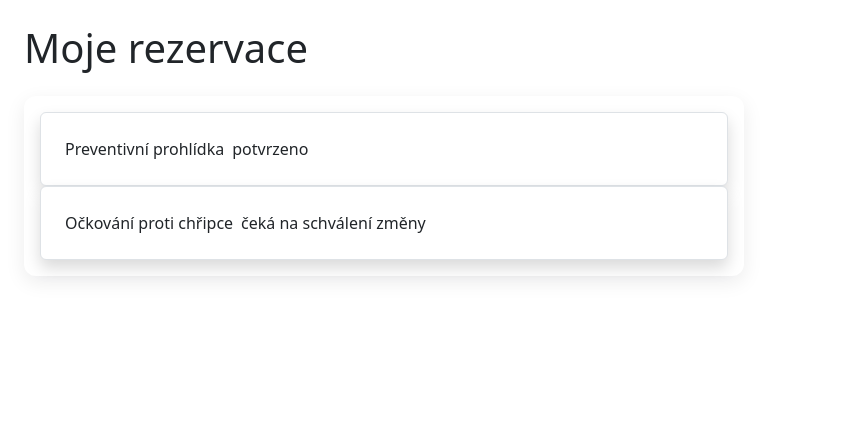
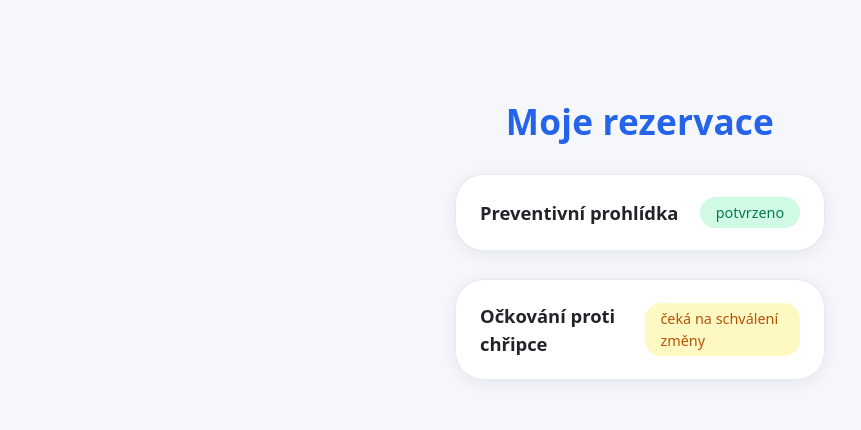
Before and after one commit to kofronadam/react-app, a React (Vite) app: page /moje-rezervace in a window 1280 px wide. Shown: the top 430 px of the page, without its empty margins (0-861 px from the left). Built offline with nearby package versions, Linux system fonts and the light colour scheme.

Commit message:
css uprava

```diff
--- /dev/null
+++ b/src/components/MyReservation.css
@@ -0,0 +1,126 @@
+.myres-root {
+  min-height: 60vh;
+  display: flex;
+  justify-content: center;
+  align-items: center;
+  background: #f5f7fa;
+}
+
+.myres-container {
+  width: 100%;
+  max-width: 560px;
+  padding: 24px 20px;
+  margin: 0 auto;
+}
+
+.myres-title {
+  text-align: center;
+  font-size: 2.2rem;
+  font-weight: 700;
+  color: #2563eb;
+  margin-bottom: 2rem;
+  letter-spacing: 0.2px;
+}
+
+.myres-list {
+  display: flex;
+  flex-direction: column;
+  gap: 28px;
+  align-items: center;
+}
+
+.myres-card {
+  width: 100%;
+  max-width: 370px;
+  background: #fff;
+  border-radius: 1.8rem;
+  box-shadow: 0 3px 16px 0 rgba(0,32,120,0.08);
+  border: 1px solid #e5eaf1;
+  padding: 22px 24px;
+  cursor: pointer;
+  transition: transform 0.18s, box-shadow 0.18s;
+  position: relative;
+}
+.myres-card:hover, .myres-card--active {
+  transform: scale(1.033);
+  box-shadow: 0 6px 28px 0 rgba(0,16,120,0.15);
+}
+
+.myres-header {
+  display: flex;
+  justify-content: space-between;
+  align-items: center;
+}
+
+.myres-procedure {
+  font-size: 1.15rem;
+  font-weight: 600;
+}
+
+.myres-status {
+  font-size: 0.9rem;
+  font-weight: 500;
+  border-radius: 1rem;
+  padding: 0.32em 1.1em;
+  margin-left: 10px;
+  transition: background 0.15s;
+}
+.myres-status--ok {
+  background: #d1fae5;
+  color: #047857;
+}
+.myres-status--pending {
+  background: #fef9c3;
+  color: #b45309;
+}
+
+.myres-details {
+  margin-top: 1.4rem;
+  font-size: 1rem;
+  display: flex;
+  flex-direction: column;
+  gap: 0.42em;
+}
+
+.myres-label {
+  font-weight: 500;
+  color: #184e94;
+}
+.myres-actions {
+  display: flex;
+  gap: 1.1rem;
+  margin-top: 1.1rem;
+  justify-content: center;
+}
+
+.myres-btn {
+  padding: 0.6em 1.3em;
+  font-size: 1rem;
+  border: none;
+  border-radius: 1.3em;
+  font-weight: 600;
+  cursor: pointer;
+  box-shadow: 0 2px 10px 0 rgba(38,99,235,0.06);
+  transition: background 0.15s;
+}
+.myres-btn--change {
+  background: #2563eb;
+  color: #fff;
+}
+.myres-btn--change:hover {
+  background: #1946a7;
+}
+.myres-btn--cancel {
+  background: #ef4444;
+  color: #fff;
+}
+.myres-btn--cancel:hover {
+  background: #b91c1c;
+}
+
+.myres-empty {
+  color: #6b7280;
+  text-align: center;
+  margin-top: 2rem;
+  font-size: 1rem;
+}
--- a/src/components/MyReservation.tsx
+++ b/src/components/MyReservation.tsx
@@ -1,7 +1,6 @@
 import { useState } from "react";
+import "./MyReservation.css"
 
-
-// Typ rezervace
 type Reservation = {
   id: number;
   clinic: string;
@@ -39,46 +38,40 @@ export default function MyReservations() {
 
   const handleChange = (id: number) => {
     alert(`Žádost o změnu termínu pro rezervaci #${id}`);
-    // zde by bylo otevření dialogu/kalendáře pro výběr termínu
   };
 
   const handleCancel = (id: number) => {
     alert(`Žádost o zrušení rezervace #${id}`);
-    // zde by bylo volání na backend ke zrušení
   };
 
   return (
-    <div className="max-w-2xl mx-auto p-4">
-      <h1 className="text-2xl font-bold mb-4">Moje rezervace</h1>
-      <div className="grid gap-4">
+    <div className="myres-root">
+      <div className="myres-container">
+        <h1 className="myres-title">Moje rezervace</h1>
+        <div className="myres-list">
           {mockReservations.map((res) => (
             <div
               key={res.id}
-            className={`border rounded shadow p-4 cursor-pointer bg-white`}
+              className={`myres-card ${selected === res.id ? "myres-card--active" : ""}`}
               onClick={() => handleSelect(res.id)}
             >
-            <div className="flex justify-between items-center">
-              <span className="font-semibold">{res.procedure}</span>
+              <div className="myres-header">
+                <span className="myres-procedure">{res.procedure}</span>
                 <span
-                className={`text-xs px-2 py-1 rounded ${
+                  className={`myres-status ${
                     res.status === "potvrzeno"
-                    ? "bg-green-100 text-green-800"
-                    : "bg-yellow-100 text-yellow-800"
-                }`}
-              >
+                      ? "myres-status--ok"
+                      : "myres-status--pending"
+                  }`}>
                   {res.status}
                 </span>
               </div>
               {selected === res.id && (
-              <div className="mt-2 text-sm transition-all">
+                <div className="myres-details">
+                  <div><span className="myres-label">Klinika:</span> {res.clinic}</div>
+                  <div><span className="myres-label">Lékař:</span> {res.doctor}</div>
                   <div>
-                  <strong>Klinika:</strong> {res.clinic}
-                </div>
-                <div>
-                  <strong>Lékař:</strong> {res.doctor}
-                </div>
-                <div>
-                  <strong>Datum a čas:</strong>{" "}
+                    <span className="myres-label">Datum a čas:</span>{" "}
                     {new Date(res.datetime).toLocaleString("cs-CZ", {
                       day: "2-digit",
                       month: "2-digit",
@@ -87,9 +80,9 @@ export default function MyReservations() {
                       minute: "2-digit",
                     })}
                   </div>
-                <div className="mt-3 flex gap-3">
+                  <div className="myres-actions">
                     <button
-                    className="px-3 py-1 border bg-blue-100 text-blue-900 rounded hover:bg-blue-200"
+                      className="myres-btn myres-btn--change"
                       onClick={(e) => {
                         e.stopPropagation();
                         handleChange(res.id);
@@ -98,7 +91,7 @@ export default function MyReservations() {
                       Změnit termín
                     </button>
                     <button
-                    className="px-3 py-1 border bg-red-100 text-red-900 rounded hover:bg-red-200"
+                      className="myres-btn myres-btn--cancel"
                       onClick={(e) => {
                         e.stopPropagation();
                         handleCancel(res.id);
@@ -112,8 +105,11 @@ export default function MyReservations() {
             </div>
           ))}
           {mockReservations.length === 0 && (
-          <div className="text-gray-500">Nemáte žádné rezervace.</div>
+            <div className="myres-empty">
+              Nemáte žádné rezervace.
+            </div>
           )}
+        </div>
       </div>
     </div>
   );
```
Lines whose indentation alone changed are shown as unchanged.
